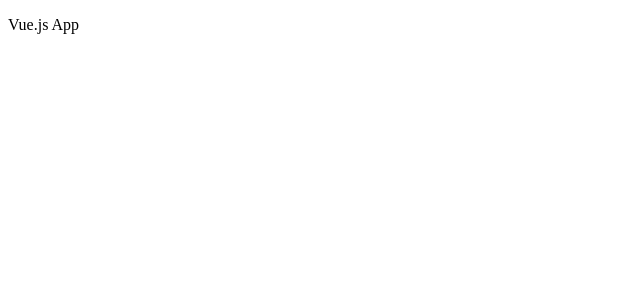
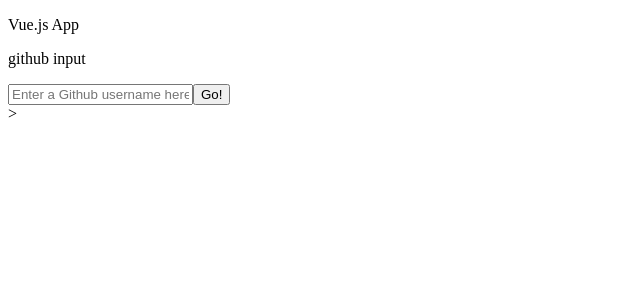
Before and after one commit to mickael-spilmont-hm/vue2-demo-project, a Vue app: page / in a window 1280 px wide. Shown: the top 300 px of the page, without its empty margins (0-640 px from the left). Built offline with nearby package versions, Linux system fonts and the light colour scheme.

Commit message:
Form created

```diff
--- a/src/App/app.vue
+++ /dev/null
@@ -1,12 +0,0 @@
-<template>
-  <p>Vue.js App</p>
-</template>
-
-<script>
-export default {
-  name: 'App',
-  data() {
-    return {}
-  }
-}
-</script>
--- /dev/null
+++ b/src/app/app.vue
@@ -0,0 +1,20 @@
+<template>
+  <div>
+    <p>Vue.js App</p>
+    <github-input></github-input>>
+  </div>
+</template>
+
+<script>
+import GithubInput from '../githubInput/GithubInput.vue'
+
+export default {
+  name: 'App',
+  components: {
+    'github-input': GithubInput
+  },
+  data() {
+    return {}
+  }
+}
+</script>
--- /dev/null
+++ b/src/githubInput/GithubInput.vue
@@ -0,0 +1,27 @@
+<template>
+  <div>
+    <p>github input</p>
+    <form v-on:submit.prevent="onSubmit">
+      <input type="text" v-model="username" placeholder="Enter a Github username here" />
+      <button type="submit">Go!</button>
+    </form>
+  </div>
+</template>
+
+<script>
+export default {
+  name: 'GithubInput',
+  data() {
+    return {
+      username: ''
+    }
+  },
+  methods: {
+    onSubmit(event) {
+      if (this.username && this.username !== '') {
+
+      }
+    }
+  }
+}
+</script>
--- a/src/index.js
+++ b/src/index.js
@@ -1,5 +1,5 @@
 import Vue from 'vue'
-import AppComponent from './App/app.vue'
+import AppComponent from './app/app.vue'
 
 const vm = new Vue({
   el: '#app',
```
Also changed, not shown: src/app/script.js (added), src/app/style.css (added), src/githubOutput/GithubOutput.vue (added).
